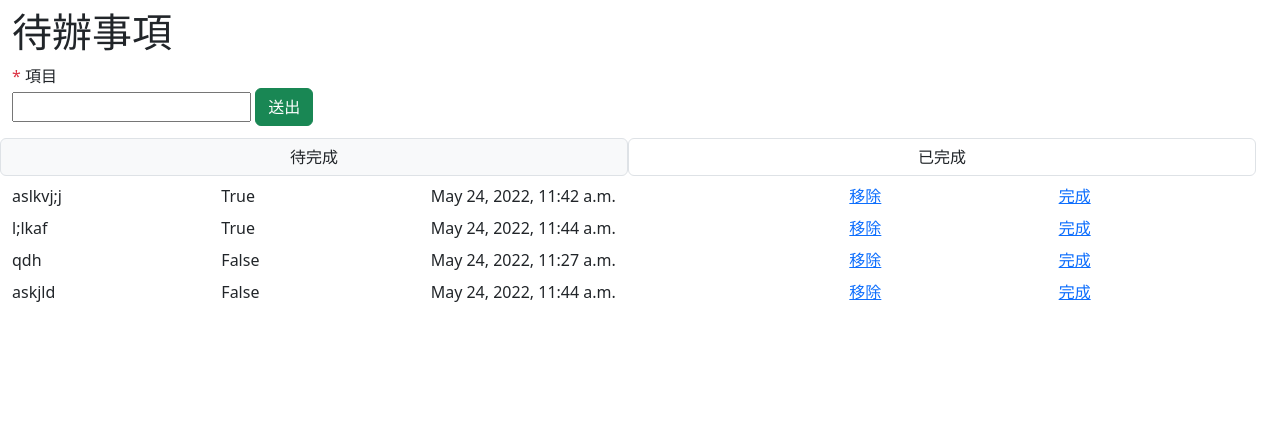
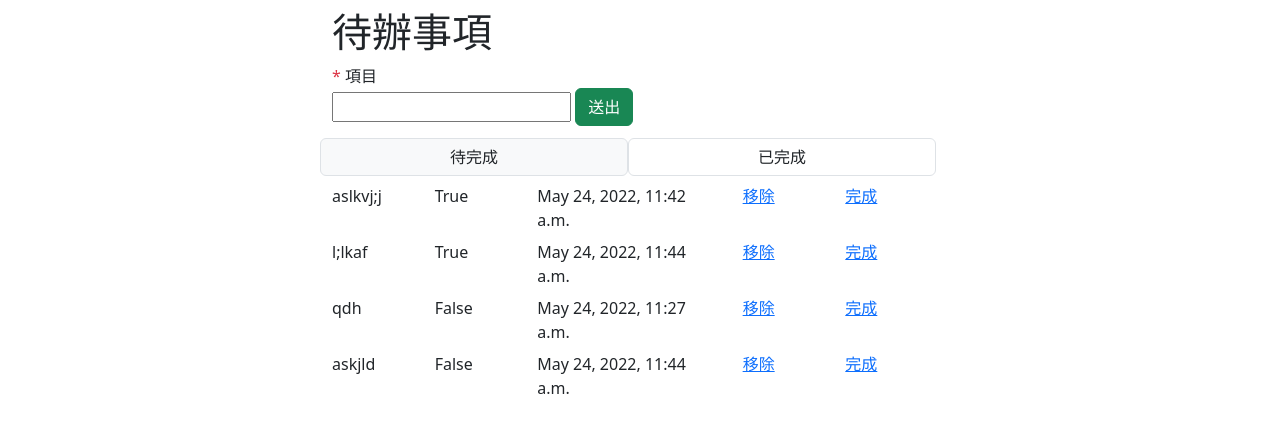
Before and after one commit to 51st-F/django-todo, a Django app: page /todo_v1/ in a window 1280 px wide. Shown: the top 433 px of the page. Run offline with Django 3.2, Linux system fonts and the light colour scheme; data comes from the database, SQL or seed files in the repository.

Commit message:
Update list.html

```diff
--- a/todo/todo_v1/templates/list.html
+++ b/todo/todo_v1/templates/list.html
@@ -9,7 +9,7 @@
     <link href="https://cdn.jsdelivr.net/npm/bootstrap@5.2.0-beta1/dist/css/bootstrap.min.css" rel="stylesheet" integrity="sha384-0evHe/X+R7YkIZDRvuzKMRqM+OrBnVFBL6DOitfPri4tjfHxaWutUpFmBp4vmVor" crossorigin="anonymous">
     <script src="https://cdn.jsdelivr.net/npm/bootstrap@5.2.0-beta1/dist/js/bootstrap.bundle.min.js" integrity="sha384-pprn3073KE6tl6bjs2QrFaJGz5/SUsLqktiwsUTF55Jfv3qYSDhgCecCxMW52nD2" crossorigin="anonymous"></script>
 </head>
-<body class=" container-fluid col- mt-2">
+<body class=" container-fluid col-6 mt-2">
     <div class="create">
         <h1>待辦事項</h1>
         <div><span class="text-danger">*</span> 項目</div>
```
